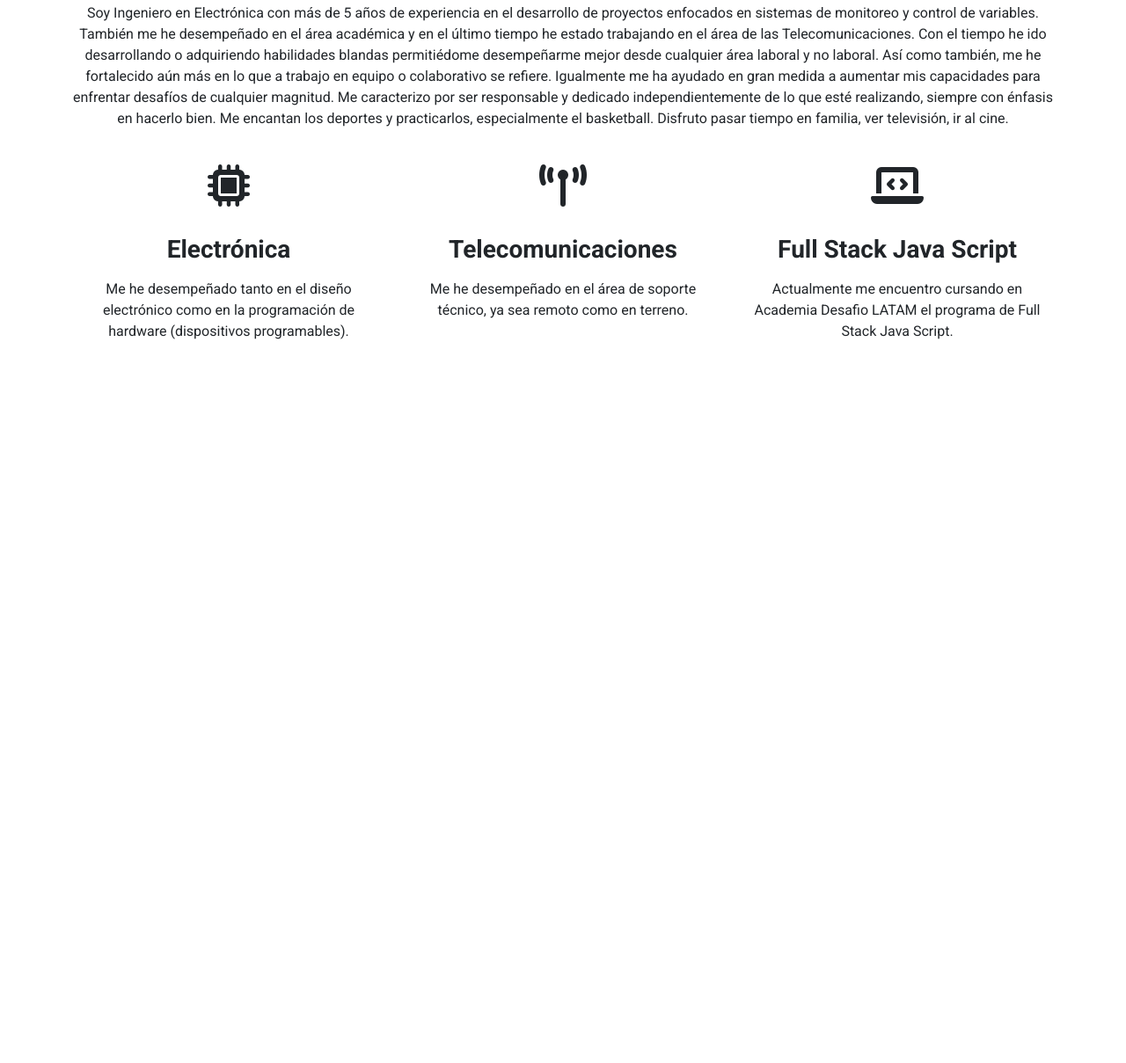
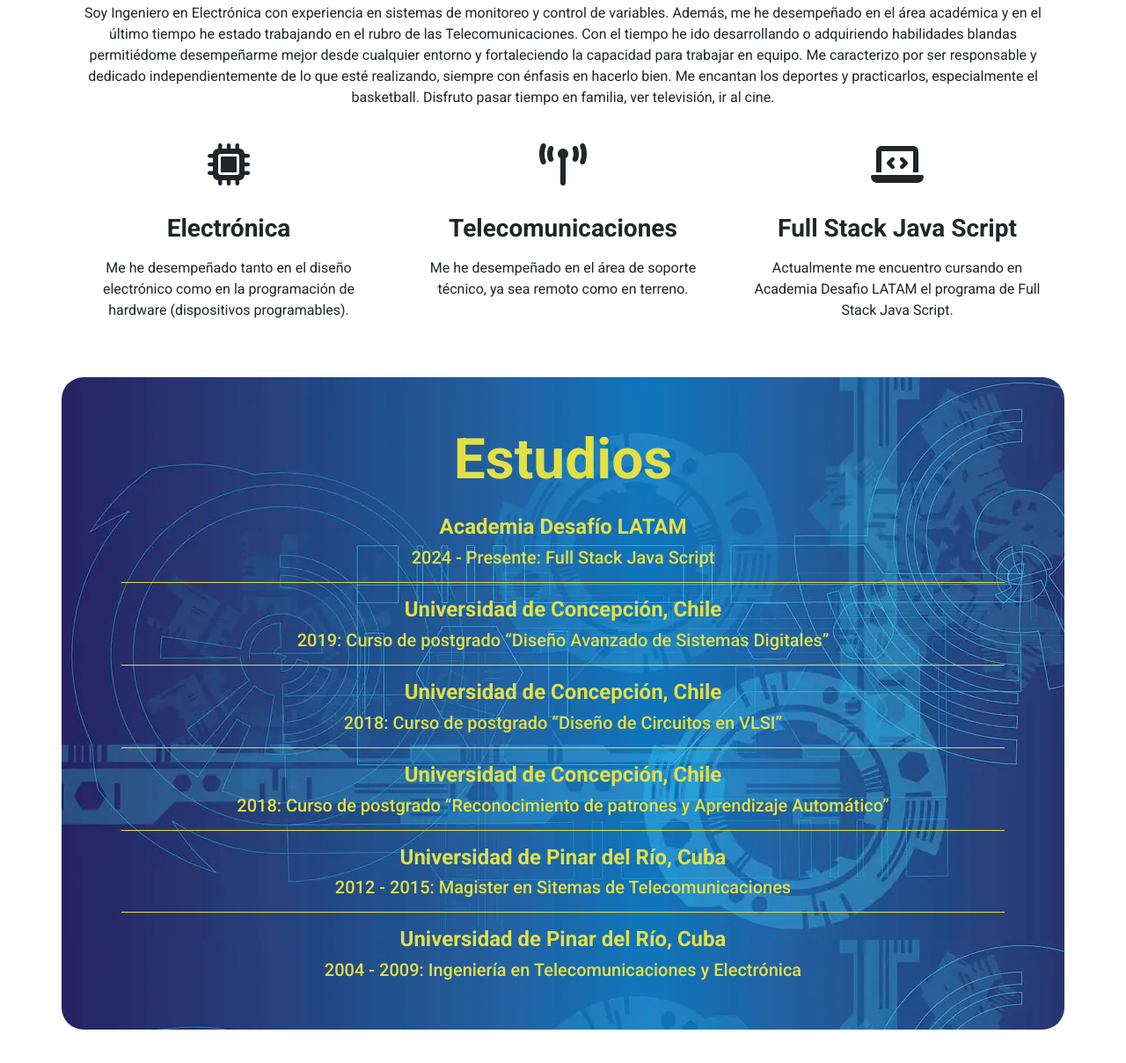
Before and after one commit to joscarmona/cv-portafolio, a plain HTML site: page index.html in a window 1280 px wide. Shown: the part 501-1710 px from the top of the page at 88% size. Before the commit the page ends 954 px from the top, so only its background shows below. Drawn offline with nearby package versions, Linux system fonts and the light colour scheme.

Commit message:
se agrega section estudios

```diff
--- a/assets/ccs/style.css
+++ b/assets/ccs/style.css
@@ -33,7 +33,7 @@ body{
     background-position: center;
     width: 100%;
     height: 30vh;
-    color: rgb(224, 221, 9);
+    color: rgb(226, 224, 69);
 }
 
 header{
@@ -56,5 +56,34 @@ header p{
 
 /* SECTION ACERCA DE MI */
 #acerca-de-mi{
+    /* border: solid 2px red; */
     padding-top: 2rem;
+    width: 95%;
 }
+/*************************************************************/
+
+/* SECTION ESTUDIOS */
+#estudios{
+    /* border: solid 2px green; */
+    padding-top: 2rem;
+    background-image: url(../image/bg-header.webp);
+    color: rgb(226, 224, 69);
+    width: 95%;
+    border-radius: 25px;
+}
+
+section ul{
+    padding: 0;
+    color: rgb(226, 224, 69);
+}
+
+section hr{
+    width: 90%;
+    background-color:rgb(226, 224, 69);
+    border-color:rgb(226, 224, 69);
+    margin:auto;
+    opacity: 1;
+    margin-top: 1rem;
+    margin-bottom: 1rem;
+}
+/*************************************************************/
--- a/index.html
+++ b/index.html
@@ -42,9 +42,6 @@
                     <a class="nav-link active" aria-current="page" href="./index.html#estudios">Estudios</a>
                 </li>
                 <li class="nav-item">
-                    <a class="nav-link active" aria-current="page" href="./index.html#experiencia">Experiencia</a>
-                </li>
-                <li class="nav-item">
                     <a class="nav-link active" aria-current="page" href="#misproyectos">Portafolio</a>
                 </li>
                 <li class="nav-item">
@@ -71,13 +68,14 @@
     <!-- MAIN -->
      <main>
 
+        <!-- ACERCA DE MI -->
         <section id="acerca-de-mi" class="container text-center my-5">
 
 
             <h2 class="display-3 fw-bold my-4">Acerca de mi</h2>
 
             <p class="my-4">
-                Soy Ingeniero en Electrónica con más de 5 años de experiencia en el desarrollo de proyectos enfocados en sistemas de monitoreo y control de variables. También me he desempeñado en el área académica y en el último tiempo he estado trabajando en el área de las Telecomunicaciones. Con el tiempo he ido desarrollando o adquiriendo habilidades blandas permitiédome desempeñarme mejor desde cualquier área laboral y no laboral. Así como también, me he fortalecido aún más en lo que a trabajo en equipo o colaborativo se refiere. Igualmente me ha ayudado en gran medida a aumentar mis capacidades para enfrentar desafíos de cualquier magnitud. Me caracterizo por ser responsable y dedicado independientemente de lo que esté realizando, siempre con énfasis en hacerlo bien. Me encantan los deportes y practicarlos, especialmente el basketball. Disfruto pasar tiempo en familia, ver televisión, ir al cine.
+                Soy Ingeniero en Electrónica con experiencia en sistemas de monitoreo y control de variables. Además, me he desempeñado en el área académica y en el último tiempo he estado trabajando en el rubro de las Telecomunicaciones. Con el tiempo he ido desarrollando o adquiriendo habilidades blandas permitiédome desempeñarme mejor desde cualquier entorno y fortaleciendo la capacidad para trabajar en equipo. Me caracterizo por ser responsable y dedicado independientemente de lo que esté realizando, siempre con énfasis en hacerlo bien. Me encantan los deportes y practicarlos, especialmente el basketball. Disfruto pasar tiempo en familia, ver televisión, ir al cine.
             </p>
 
 
@@ -106,6 +104,48 @@
                 </div>
             </div>
         </section>
+        <!-- ****************************************************************************** -->
+
+        <!-- ESTUDIOS -->
+        <section id="estudios" class="container text-center my-5">
+
+            <h2 class="display-3 fw-bold my-4">Estudios</h2>
+
+            <ul>
+                <li class="list-group-item">
+                    <h4 class="fw-bold">Academia Desafío LATAM</h4>
+                    <h5>2024 - Presente: Full Stack Java Script</h5>
+                </li>
+                <hr>
+                <li class="list-group-item">
+                    <h4 class="fw-bold">Universidad de Concepción, Chile</h4>
+                    <h5>2019: Curso de postgrado “Diseño Avanzado de Sistemas Digitales”</h5>
+                </li>
+                <hr>
+                <li class="list-group-item">
+                    <h4 class="fw-bold">Universidad de Concepción, Chile</h4>
+                    <h5>2018: Curso de postgrado “Diseño de Circuitos en VLSI”</h5>
+                </li>
+                <hr>
+                <li class="list-group-item">
+                    <h4 class="fw-bold">Universidad de Concepción, Chile</h4>
+                    <h5>2018: Curso de postgrado “Reconocimiento de patrones y Aprendizaje Automático”</h5>
+                </li>
+                <hr>
+                <li class="list-group-item">
+                    <h4 class="fw-bold">Universidad de Pinar del Río, Cuba</h4>
+                    <h5>2012 - 2015: Magister en Sitemas de Telecomunicaciones</h5>
+                </li>
+                <hr>
+                <li class="list-group-item pb-5">
+                    <h4 class="fw-bold">Universidad de Pinar del Río, Cuba</h4>
+                    <h5>2004 - 2009: Ingeniería en Telecomunicaciones y Electrónica</h5>
+                </li>
+            </ul>
+            <!-- ****************************************************************************** -->
+
+        </section>
+        <!-- ****************************************************************************** -->
 
      </main>
 
```
